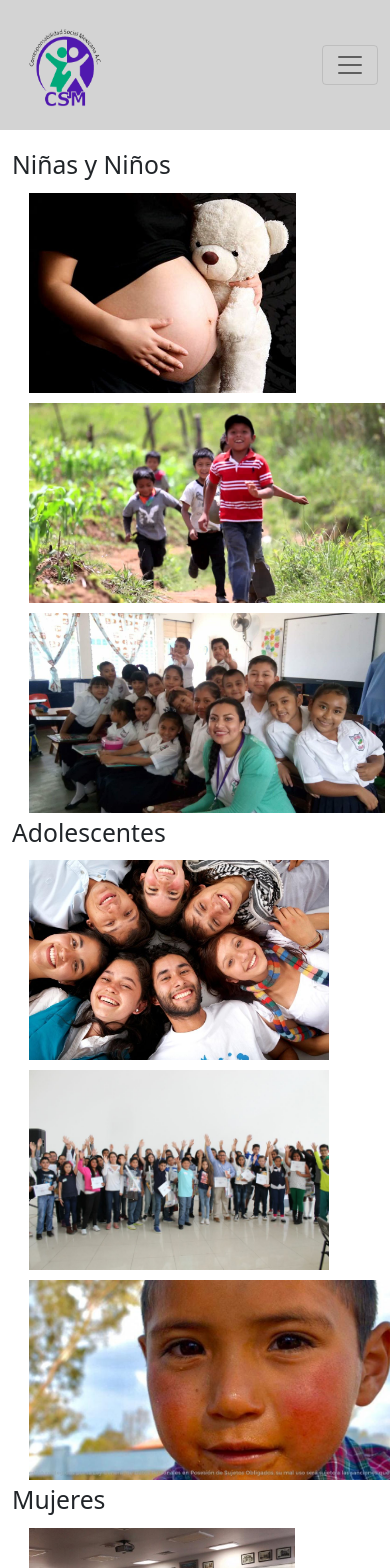
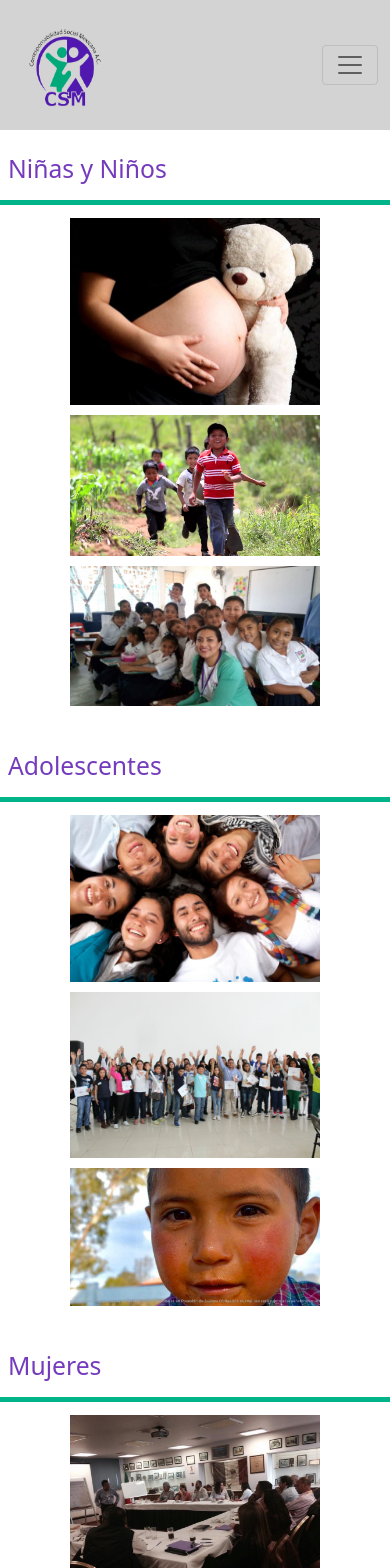
Before and after one commit to corresponsabilidad-mx/frontend, a Next.js app: page /galeria in a window 390 px wide. Shown: the top 1568 px of the page. Built offline with nearby package versions, Linux system fonts and the light colour scheme; a web font is replaced by a local one.

Commit message:
add photo gallery styles

```diff
--- a/components/KidsGallery.jsx
+++ b/components/KidsGallery.jsx
@@ -18,10 +18,11 @@ const PhotoSection = ({ images }) => {
 
   return (
     <>
-      <div className="container">
+      <div className="photo-container">
         {images.map((src, index) => (
           // eslint-disable-next-line @next/next/no-img-element
           <img
+            className="gallery-image"
             src={src}
             onClick={() => openImageViewer(index)}
             height="200"
--- a/pages/galeria.js
+++ b/pages/galeria.js
@@ -20,12 +20,27 @@ export default function Galeria() {
   return (
     <div className="container">
       {/* <Gallery /> */}
-      <h2>Niñas y Niños</h2>
-      <PhotoSection images={images} />
-      <h2>Adolescentes</h2>
-      <PhotoSection images={images2} />
-      <h2>Mujeres</h2>
-      <PhotoSection images={images3} />
+      <div className="row mb-3">
+        <h2 className="primary-color bg-transparent mb-2 text-start mt-3 p-2">
+          Niñas y Niños
+        </h2>
+        <div className="line-deco mb-2"></div>
+        <PhotoSection images={images} className="mb-5 bg-light p-5" />
+      </div>
+      <div className="row mb-3">
+        <h2 className="primary-color bg-transparent mb-2 text-start mt-3 p-2">
+          Adolescentes
+        </h2>
+        <div className="line-deco mb-2"></div>
+        <PhotoSection images={images2} />
+      </div>
+      <div className="row mb-3">
+        <h2 className="primary-color bg-transparent mb-2 text-start mt-3 p-2">
+          Mujeres
+        </h2>
+        <div className="line-deco mb-2"></div>
+        <PhotoSection images={images3} />
+      </div>
     </div>
   );
 }
--- a/styles/globals.css
+++ b/styles/globals.css
@@ -43,7 +43,7 @@ body {
 }
 
 .main {
-  margin-top: 150px;
+  margin-top: 130px;
 }
 
 /* CAROUSEL */
@@ -295,9 +295,12 @@ body {
     .linea-vertical{
       border-right: none;
     }
+    .carousel-caption{
+      padding: 0 !important;
+    }
   }
 
-@media (max-width: 767px) {
+@media (max-width: 768px) {
   .rowFooter {
     padding-right: 0px;
     padding-left: 17px;
@@ -329,116 +332,32 @@ body {
   .caja-cifra {
     padding-top: 0;
   }
+  .gallery-image{
+    height: unset !important;
+    width: 250px !important
+  }
+  .photo-container{
+    display: flex;
+    align-items: center;
+    flex-direction: column;
+  }
+
 }
 
 @media (max-width: 480px) {
   .card-title {
     font-size: 0.8rem !important;
   }
+  .carousel-title{
+    font-size: 1.3rem !important;
+  }
+  .carousel-text{
+    font-size: 1rem !important;
+  }
+  .carousel-indicators{
+    margin: 0 !important;
+  }
 }
-
-
-
-
-
-
-
-
-
-
-
-
-
-
-
-
-
-
-
-
-
-
-
-
-
-
-
-
-
-
-
-
-
-
-
-
-
-
-
-
-
-
-
-
-
-
-
-
-
-
-
-
-
-
-
-
-
-
-
-
-
-
-
-
-
-
-
-
-
-
-
-
-
-
-
-
-
-
-
-
-
-
-
-
-
-
-
-
-
-
-
-
-
-
-
-
-
-
-
-
-
-
-
 
 .line-deco {
   width: 30px;
```
Also changed, not shown: components/carousel.js (+5 -3 lines), 1 other file (tests, documents, lock files or other folders).
